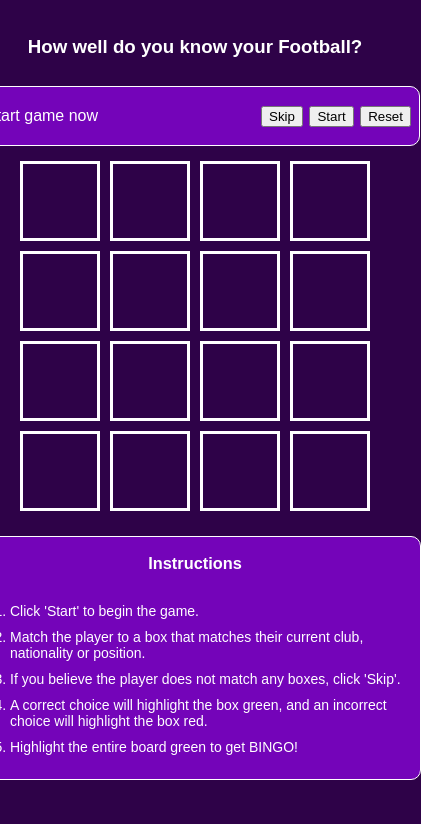
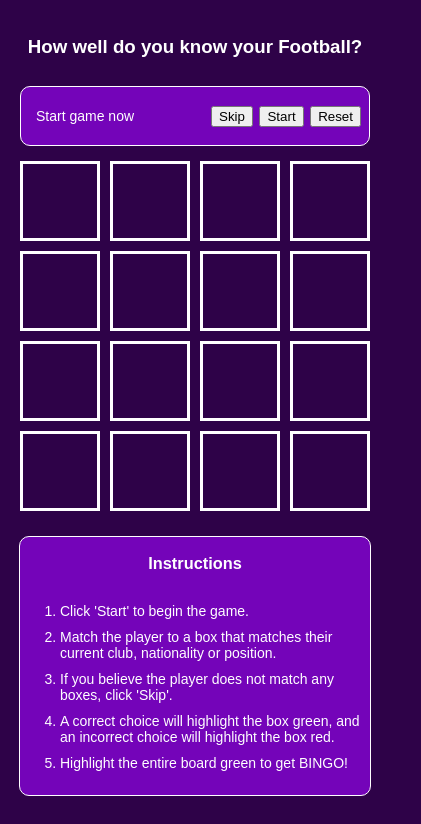
Before and after one commit to jamiekaye9/football-bingo, a plain HTML site: page index.html in a window 390 px wide. Shown: the part 71-895 px from the top of the page, 421 px wide, since content can reach past the window. Drawn offline with Linux system fonts and the light colour scheme.

Commit message:
media queries added

```diff
--- a/css/style.css
+++ b/css/style.css
@@ -24,6 +24,13 @@ body {
     box-sizing: border-box;
     background-color: #7404b9;
     border-radius: 10px;
+}
+
+@media (max-width: 490px) {
+    #control {
+        width: 350px;
+        font-size: 14px;
+    }
 }
 
 .box {
@@ -66,6 +73,11 @@ body {
     border-radius: 10px;
 }
 
+@media (max-width: 490px) {
+    #instructions {
+       width: 350px;
+    }}
+
 .instruction-list {
     display: flex;
     flex-direction: column;
```
